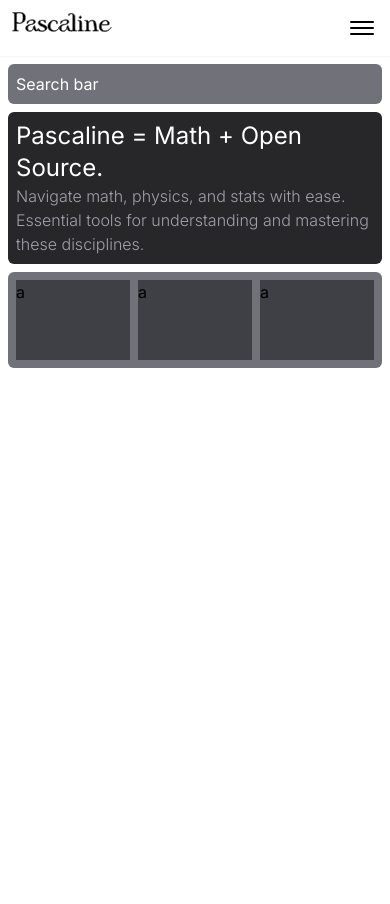
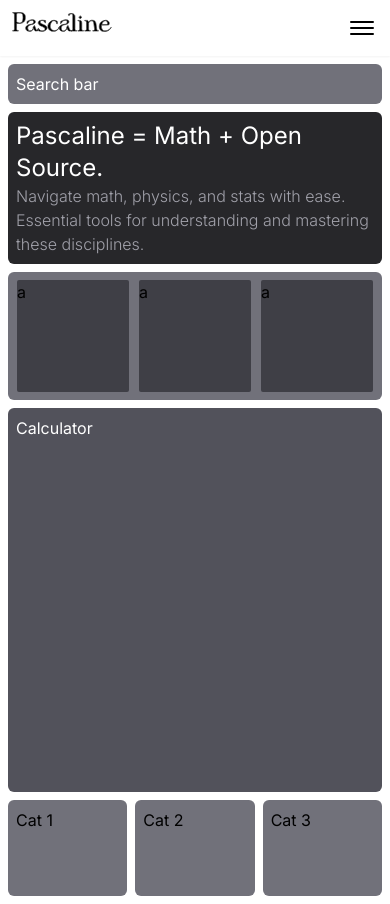
Before and after one commit to Hctor11/pascaline, a Next.js app: page / in a window 390 px wide. Before the commit the page ends 844 px from the top, so only its background shows below. Built offline with nearby package versions, Linux system fonts and the light colour scheme.

Commit message:
[add] mobile grid

```diff
--- a/components/Grid/Calculator.tsx
+++ b/components/Grid/Calculator.tsx
@@ -1,7 +1,9 @@
 
 const Calculator = () => {
   return (
-    <div>Calculator</div>
+    <div className="bg-zinc-600 rounded-md p-2 h-96">
+      <h1 className="text-white">Calculator</h1>
+    </div>
   )
 }
 
--- a/components/Grid/Categories.tsx
+++ b/components/Grid/Categories.tsx
@@ -1,7 +1,26 @@
+import Link from "next/link"
 
 const Categories = () => {
   return (
-    <div>Categories</div>
+    <div className="grid grid-cols-3 gap-2">
+      <Link href=''>
+      <div className="bg-zinc-500 rounded-md h-24 p-2">
+        <h1>Cat 1</h1>
+      </div>
+      </Link>
+
+      <Link href=''>
+      <div className="bg-zinc-500 rounded-md h-24 p-2">
+        <h1>Cat 2</h1>
+      </div>
+      </Link>
+
+      <Link href=''>
+      <div className="bg-zinc-500 rounded-md h-24 p-2">
+        <h1>Cat 3</h1>
+      </div>
+      </Link>
+    </div>
   )
 }
 
--- a/components/Grid/Grid.tsx
+++ b/components/Grid/Grid.tsx
@@ -1,11 +1,15 @@
 import SearchBar from "./SearchBar"
 import TitleAndSections from "./TitleAndSections"
+import Calculator from "./Calculator"
+import Categories from "./Categories"
 
 const Grid = () => {
   return (
     <main className="container gap-2 grid grid-cols-1 p-2">
         <SearchBar/>
         <TitleAndSections/>
+        <Calculator/>
+        <Categories/>
     </main>
   )
 }
--- a/components/Grid/Sections.tsx
+++ b/components/Grid/Sections.tsx
@@ -6,19 +6,19 @@
   ESTE ES SOLO UNA MAQUETACION CUANDO TENGA LOS ICONOS REALES USAR UN MAP
   */
 
-  return <div className="grid grid-cols-3 gap-2 p-2 bg-zinc-500 rounded-md">
+  return <div className="grid place-items-center place-content-center grid-cols-3 gap-2 p-2  bg-zinc-500 rounded-md">
     <Link href=''>
-      <div className="bg-zinc-700 h-20">
+      <div className="bg-zinc-700 h-28 rounded-sm aspect-square">
         a
       </div>
     </Link>
     <Link href=''>
-      <div className="bg-zinc-700 h-20">
+      <div className="bg-zinc-700 h-28 rounded-sm aspect-square">
         a
       </div>
     </Link>
     <Link href=''>
-      <div className="bg-zinc-700 h-20">
+      <div className="bg-zinc-700 h-28 rounded-sm aspect-square">
         a
       </div>
     </Link>
```
